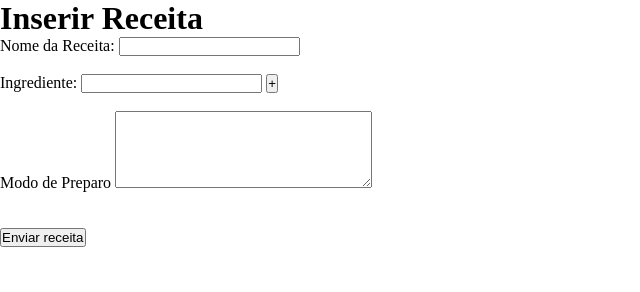
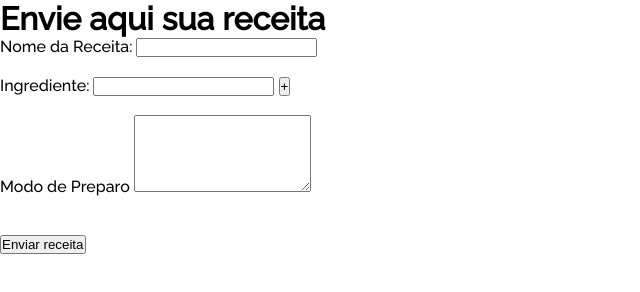
Before and after one commit to LarisString/Site-de-Receitas, a plain HTML site: page index.html in a window 1280 px wide. Shown: the whole page, without its empty margins (0-640 px from the left). Drawn offline with Linux system fonts and the light colour scheme.

Commit message:
:starting css added text-font

```diff
--- a/index.html
+++ b/index.html
@@ -4,10 +4,14 @@
     <meta charset="UTF-8">
     <meta name="viewport" content="width=device-width, initial-scale=1.0">
     <title>Livro de Receitas</title>
+
+    <link rel="preconnect" href="https://fonts.googleapis.com">
+    <link rel="preconnect" href="https://fonts.gstatic.com" crossorigin>
+    <link href="https://fonts.googleapis.com/css2?family=Inter:wght@400;500&family=Raleway:wght@300;500&display=swap" rel="stylesheet">
     <link rel="stylesheet" href="./style.css">
 </head>
 <body>
-    <h1>Inserir Receita</h1>
+    <h1>Envie aqui sua receita </h1>
 
     <section>
         <div id="formulario">
@@ -22,7 +26,7 @@
                 </div>
 
 
-                Modo de Preparo <textarea cols="30" rows="5"></textarea> <br/><br><br>
+                Modo de Preparo <textarea cols="20" rows="5"></textarea> <br/><br><br>
 
         </div>
 
--- a/style.css
+++ b/style.css
@@ -3,3 +3,10 @@
     padding: 0;
     box-sizing: border-box;
 }
+
+body {
+
+    font-family: 'Inter', sans-serif;
+    font-family: 'Raleway', sans-serif;
+
+}
```
